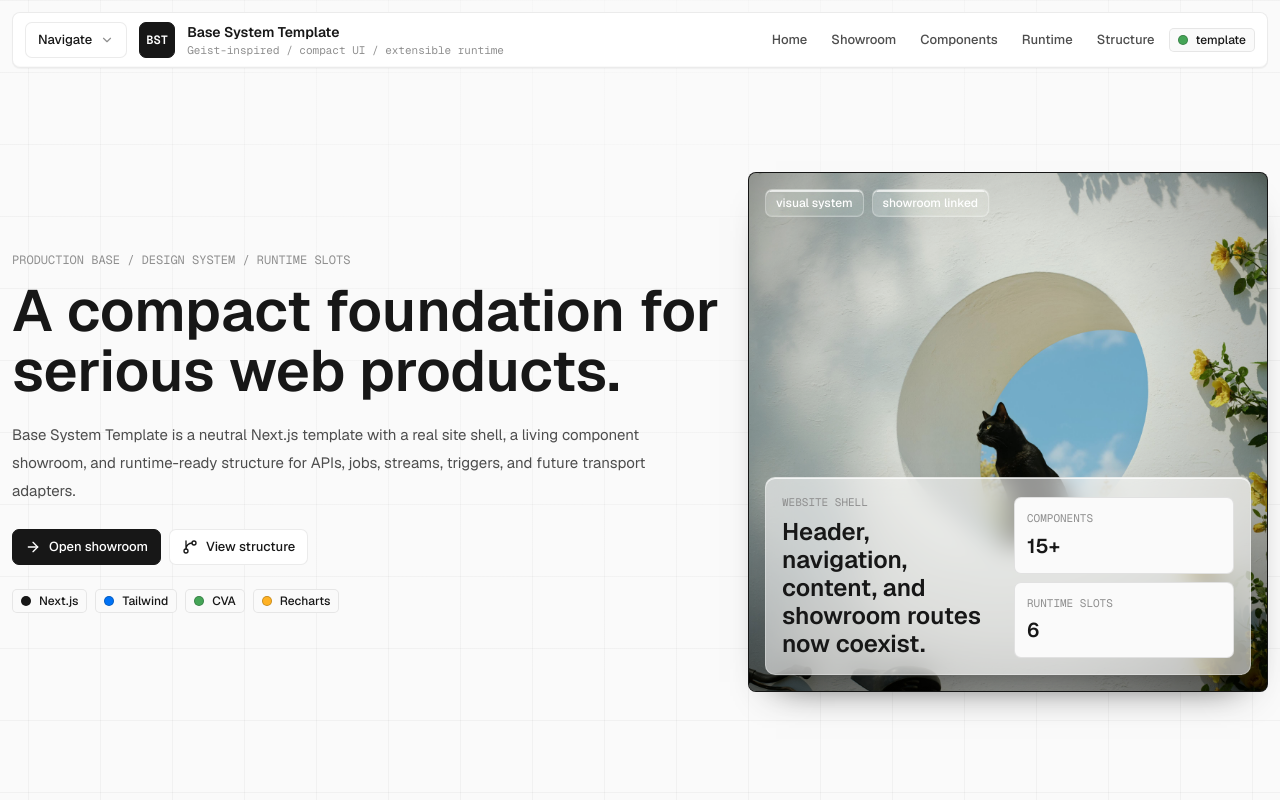
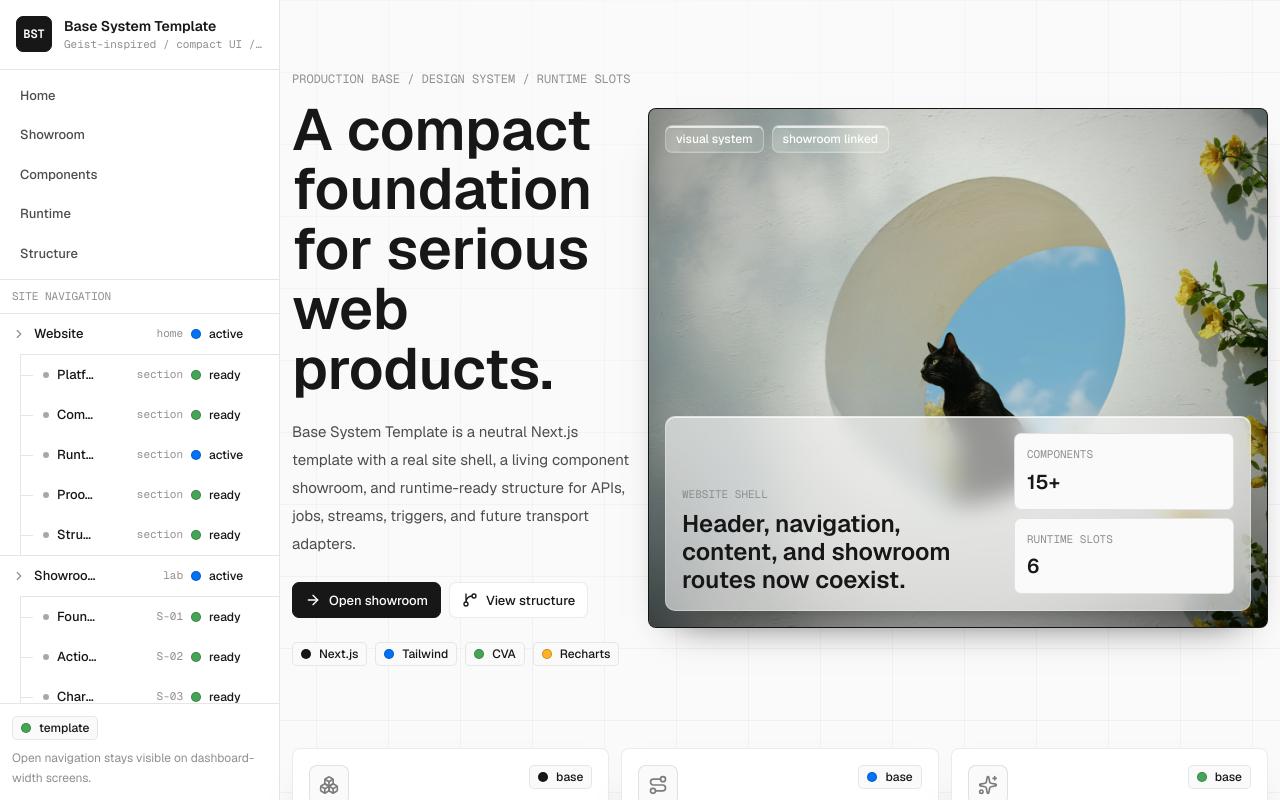
Before and after one commit to sezer-muhammed/base-react-design-template, a Next.js app: page / in a window 1280 px wide. Shown: the top 800 px of the page. Built offline with nearby package versions, Linux system fonts and the light colour scheme.

Commit message:
Make layout edge-to-edge dashboard

```diff
--- a/src/components/layout/site-footer.tsx
+++ b/src/components/layout/site-footer.tsx
@@ -3,7 +3,7 @@ import { siteConfig } from "@/config/site";
 
 export function SiteFooter() {
   return (
-    <footer className="mx-auto w-full max-w-[1640px] border-t border-[var(--ds-gray-alpha-300)] py-6 text-[12px] text-[var(--ds-gray-700)]">
+    <footer className="w-full border-t border-[var(--ds-gray-alpha-300)] py-5 text-[12px] text-[var(--ds-gray-700)]">
       <div className="flex flex-col gap-3 sm:flex-row sm:items-center sm:justify-between">
         <p>(c) 2026 {siteConfig.name} - Extensible Next.js starter</p>
         <nav className="flex flex-wrap gap-3 font-mono" aria-label="Footer">
--- a/src/components/layout/site-header.tsx
+++ b/src/components/layout/site-header.tsx
@@ -15,10 +15,59 @@ const navItems = [
 
 export function SiteHeader() {
   return (
-    <header className="depth-surface sticky top-3 z-30 mx-auto grid min-h-14 w-full max-w-[1640px] grid-cols-[auto_minmax(0,1fr)_auto] items-center gap-3 rounded-[8px] border border-[var(--ds-gray-alpha-400)] bg-[var(--ds-background-100)] px-3">
-      <NavigationTreeDropdown />
+    <header className="depth-surface sticky top-2 z-30 grid min-h-14 w-full grid-cols-[auto_minmax(0,1fr)_auto] items-center gap-3 rounded-[8px] border border-[var(--ds-gray-alpha-400)] bg-[var(--ds-background-100)] px-3 xl:hidden">
+      <NavigationTreeDropdown compact />
 
-      <Link className="flex min-w-0 items-center gap-3" href="/">
+      <BrandLink />
+
+      <div className="hidden items-center gap-1 md:flex">
+        <PrimaryNav orientation="horizontal" />
+        <StatusSignal color="var(--ds-green-700)" variant="pill">
+          template
+        </StatusSignal>
+      </div>
+
+      <div className="md:hidden" />
+    </header>
+  );
+}
+
+export function SiteSidebar() {
+  return (
+    <aside
+      aria-label="Site navigation"
+      className="hidden h-screen min-h-screen min-w-0 flex-col border-r border-[var(--ds-gray-alpha-300)] bg-[var(--ds-background-100)] xl:sticky xl:top-0 xl:flex"
+    >
+      <div className="border-b border-[var(--ds-gray-alpha-300)] p-3">
+        <BrandLink />
+      </div>
+
+      <div className="border-b border-[var(--ds-gray-alpha-300)] p-2">
+        <PrimaryNav orientation="vertical" />
+      </div>
+
+      <div className="min-h-0 flex-1 overflow-y-auto">
+        <NavigationTreePanel />
+      </div>
+
+      <div className="border-t border-[var(--ds-gray-alpha-300)] p-3">
+        <StatusSignal color="var(--ds-green-700)" variant="pill">
+          template
+        </StatusSignal>
+        <p className="mt-2 text-[12px] leading-5 text-[var(--ds-gray-700)]">
+          Open navigation stays visible on dashboard-width screens.
+        </p>
+      </div>
+    </aside>
+  );
+}
+
+function BrandLink() {
+  return (
+    <Link
+      className="flex min-w-0 items-center gap-3 rounded-[7px] px-1 py-1 transition hover:bg-[var(--ds-gray-100)]"
+      href="/"
+    >
       <span className="grid h-9 w-9 shrink-0 place-items-center rounded-[7px] border border-[var(--ds-gray-1000)] bg-[var(--ds-gray-1000)] font-mono text-[12px] font-semibold text-[var(--ds-background-100)]">
         {siteConfig.shortName}
       </span>
@@ -31,24 +80,37 @@ export function SiteHeader() {
         </span>
       </span>
     </Link>
+  );
+}
 
-      <nav className="hidden items-center gap-1 md:flex" aria-label="Primary">
+function PrimaryNav({
+  orientation,
+}: {
+  orientation: "horizontal" | "vertical";
+}) {
+  return (
+    <nav
+      aria-label="Primary"
+      className={
+        orientation === "vertical"
+          ? "grid gap-1"
+          : "flex items-center gap-1"
+      }
+    >
       {navItems.map((item) => (
         <Link
-            className="rounded-[6px] px-2.5 py-2 text-[13px] font-medium text-[var(--ds-gray-900)] transition hover:bg-[var(--ds-gray-100)] hover:text-[var(--ds-gray-1000)]"
+          className={
+            orientation === "vertical"
+              ? "rounded-[7px] px-3 py-2 text-[13px] font-medium text-[var(--ds-gray-900)] transition hover:bg-[var(--ds-gray-100)] hover:text-[var(--ds-gray-1000)]"
+              : "rounded-[6px] px-2.5 py-2 text-[13px] font-medium text-[var(--ds-gray-900)] transition hover:bg-[var(--ds-gray-100)] hover:text-[var(--ds-gray-1000)]"
+          }
           href={item.href}
           key={item.href}
         >
           {item.label}
         </Link>
       ))}
-        <StatusSignal color="var(--ds-green-700)" variant="pill">
-          template
-        </StatusSignal>
     </nav>
-
-      <div className="md:hidden" />
-    </header>
   );
 }
 
@@ -64,13 +126,21 @@ function NavigationTreeDropdown({ compact = false }: { compact?: boolean }) {
         />
       </summary>
       <div className="depth-surface absolute left-0 top-[calc(100%+10px)] z-50 w-[min(430px,calc(100vw-24px))] overflow-hidden rounded-[8px] border border-[var(--ds-gray-alpha-400)] bg-[var(--ds-background-100)]">
+        <NavigationTreePanel />
+      </div>
+    </details>
+  );
+}
+
+function NavigationTreePanel() {
+  return (
+    <>
       <div className="border-b border-[var(--ds-gray-alpha-300)] px-3 py-2">
         <p className="font-mono text-[11px] uppercase text-[var(--ds-gray-700)]">
           Site navigation
         </p>
       </div>
       <RecursiveMenu items={siteNavigationTree} />
-      </div>
-    </details>
+    </>
   );
 }
--- a/src/components/layout/site-shell.tsx
+++ b/src/components/layout/site-shell.tsx
@@ -1,14 +1,21 @@
 import type { ReactNode } from "react";
 import { SiteFooter } from "@/components/layout/site-footer";
-import { SiteHeader } from "@/components/layout/site-header";
+import { SiteHeader, SiteSidebar } from "@/components/layout/site-header";
 
 export function SiteShell({ children }: { children: ReactNode }) {
   return (
     <main className="min-h-screen text-[var(--ds-gray-1000)]">
-      <div className="px-3 py-3">
-        <SiteHeader />
-        {children}
-        <SiteFooter />
+      <div className="min-h-screen xl:grid xl:grid-cols-[280px_minmax(0,1fr)]">
+        <SiteSidebar />
+        <div className="min-w-0">
+          <div className="px-2 py-2 sm:px-3 xl:hidden">
+            <SiteHeader />
+          </div>
+          <div className="min-w-0 px-2 pb-3 pt-2 sm:px-3 xl:px-3 2xl:px-4">
+            {children}
+            <SiteFooter />
+          </div>
+        </div>
       </div>
     </main>
   );
--- a/src/components/marketing/home-page.tsx
+++ b/src/components/marketing/home-page.tsx
@@ -247,7 +247,7 @@ const componentCards = [
 export function HomePage() {
   return (
     <SiteShell>
-      <div className="mx-auto w-full max-w-[1640px] space-y-8 py-4">
+      <div className="w-full space-y-8 py-3">
         <Hero />
         <PlatformSection />
         <ComponentsSection />
@@ -262,8 +262,8 @@ export function HomePage() {
 
 function Hero() {
   return (
-    <section className="grid min-h-[calc(100svh-104px)] gap-4 py-4 xl:grid-cols-[1fr_520px] xl:items-center">
-      <div className="max-w-3xl">
+    <section className="grid min-h-[calc(100svh-104px)] gap-4 py-4 xl:grid-cols-[minmax(0,1fr)_minmax(420px,620px)] xl:items-center min-[1800px]:grid-cols-[minmax(0,1fr)_minmax(560px,760px)]">
+      <div className="max-w-3xl min-[1800px]:max-w-5xl">
         <p className="font-mono text-[12px] uppercase text-[var(--ds-gray-700)]">
           Production base / design system / runtime slots
         </p>
@@ -295,13 +295,13 @@ function Hero() {
         </div>
       </div>
 
-      <div className="relative min-h-[520px] overflow-hidden rounded-[8px] border border-[var(--ds-gray-alpha-400)] bg-[var(--ds-gray-1000)] shadow-[0_18px_38px_-28px_rgb(0_0_0_/_0.82)]">
+      <div className="relative min-h-[520px] overflow-hidden rounded-[8px] border border-[var(--ds-gray-alpha-400)] bg-[var(--ds-gray-1000)] shadow-[0_18px_38px_-28px_rgb(0_0_0_/_0.82)] min-[1800px]:min-h-[620px]">
         <Image
           alt="Template visual preview"
           className="object-cover object-center opacity-90"
           fill
           priority
-          sizes="(min-width: 1280px) 520px, 100vw"
+          sizes="(min-width: 1800px) 760px, (min-width: 1280px) 620px, 100vw"
           src={assetDemo.media.image02}
         />
         <div className="absolute inset-0 bg-[radial-gradient(circle_at_50%_36%,transparent_32%,rgb(0_0_0_/_0.20)_66%,rgb(0_0_0_/_0.62)_100%)]" />
@@ -389,7 +389,7 @@ function ComponentsSection() {
 function RuntimeSection() {
   return (
     <section className="scroll-mt-24" id="runtime">
-      <div className="grid gap-3 xl:grid-cols-[1fr_380px]">
+      <div className="grid gap-3 xl:grid-cols-[minmax(0,1fr)_minmax(340px,420px)] min-[1800px]:grid-cols-[minmax(0,1fr)_minmax(420px,520px)]">
         <DataPanel
           action={<StatusSignal color="var(--ds-green-700)" variant="pill">runtime map</StatusSignal>}
           eyebrow="Runtime"
@@ -466,7 +466,7 @@ function ProofSection() {
         summary="Showroom primitives are used here as a real product console: search, filters, toggles, cards, state blocks, modal frame, and table composition."
         title="The site uses the system it documents."
       >
-        <div className="grid gap-3 p-3 xl:grid-cols-[1fr_380px]">
+        <div className="grid gap-3 p-3 xl:grid-cols-[minmax(0,1fr)_minmax(340px,420px)] min-[1800px]:grid-cols-[minmax(0,1fr)_minmax(420px,520px)]">
           <Surface className="overflow-hidden" tone="flat">
             <SearchFilterHeader
               onQueryChange={setQuery}
--- a/src/components/showroom/active-section-nav.tsx
+++ b/src/components/showroom/active-section-nav.tsx
@@ -57,10 +57,10 @@ export function ActiveSectionNav({ items }: { items: readonly SectionNavItem[] }
   }, [sectionIds]);
 
   return (
-    <Surface className="sticky top-[76px] z-10 col-span-full w-full overflow-hidden" tone="flat">
+    <Surface className="sticky top-[76px] z-10 col-span-full w-full overflow-hidden xl:top-2" tone="flat">
       <nav
         aria-label="Showroom sections"
-        className="flex flex-wrap gap-1 p-2"
+        className="flex flex-nowrap gap-1 overflow-x-auto p-2 lg:flex-wrap"
       >
         {items.map((item, index) => {
           const id = item.href.replace("#", "");
--- a/src/components/showroom/showroom-page.tsx
+++ b/src/components/showroom/showroom-page.tsx
@@ -40,7 +40,7 @@ import { capabilityAreas } from "@/data/operations";
 export function ShowroomPage() {
   return (
     <SiteShell>
-      <div className="mx-auto flex w-full max-w-[1640px] flex-col gap-4 py-4">
+      <div className="flex w-full flex-col gap-4 py-3">
         <ActiveSectionNav items={showroomNav} />
 
         <div className="min-w-0 space-y-8">
@@ -758,7 +758,7 @@ function SystemBlueprint() {
 
 function IntroPanel() {
   return (
-    <section className="grid gap-3 xl:grid-cols-[1fr_360px]">
+    <section className="grid gap-3 xl:grid-cols-[minmax(0,1fr)_minmax(320px,420px)] min-[1800px]:grid-cols-[minmax(0,1fr)_minmax(420px,520px)]">
       <div className="py-4">
         <p className="font-mono text-[12px] uppercase tracking-normal text-[var(--ds-gray-700)]">
           Template showroom
@@ -829,7 +829,7 @@ function ShowcaseSection({
           </p>
           <h2 className="mt-1 text-[24px] font-semibold leading-7">{title}</h2>
         </div>
-        <p className="max-w-xl text-[13px] leading-5 text-[var(--ds-gray-900)]">
+        <p className="max-w-2xl text-[13px] leading-5 text-[var(--ds-gray-900)]">
           {summary}
         </p>
       </div>
```
Also changed, not shown: src/components/showroom/chart-showcase.tsx (+5 -5 lines), src/components/ui/interactive-charts.tsx (+12 -11 lines). Lines whose indentation alone changed are shown as unchanged.
